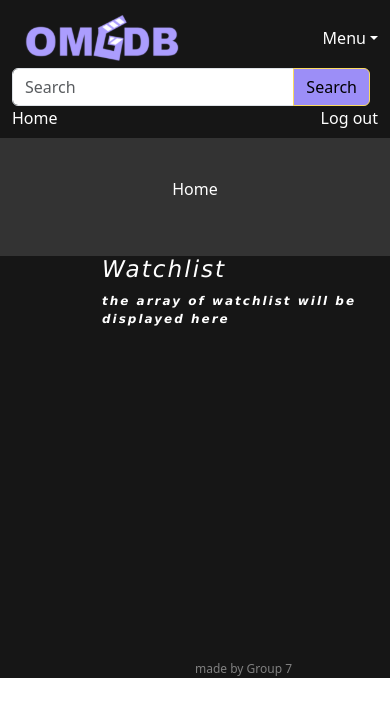
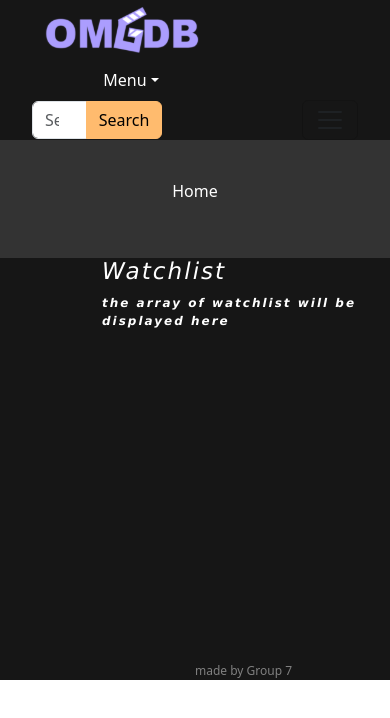
Before and after one commit to ChristopherBJ/frontend_omgdb, a React (Create React App) app: page / in a window 390 px wide. Both pictures are taken after typing "name@example.com", "Sample123" into the empty fields and a click on the button "Login". Shown: the top 718 px of the page. Built offline with nearby package versions, Linux system fonts and the light colour scheme.

Commit message:
Refactor Navbar and Login components; enhance styling with custom CSS and responsive design

```diff
--- a/src/components/Navbar.js
+++ b/src/components/Navbar.js
@@ -13,6 +13,7 @@ import { useNavigate } from 'react-router-dom';
 
 
 
+
 function NavBar() {
 
   const navigate = useNavigate();
@@ -24,18 +25,21 @@ function NavBar() {
   }
 
   return (
-    <Navbar expand="lg">
-      <Container>
+    <Navbar expand="lg" className='navbar-expand-lg'>
+      <Container fluid>
+        <Nav pullLeft className='d-flex'>
           <Navbar.Brand href="/">
             <Image className="Logo" src={Logo} alt="OMGDB Logo" />
           </Navbar.Brand>
-        <NavDropdown title="Menu" id="navbarScrollingDropdown">
+
+          <NavDropdown title="Menu" className="cusnav">
             <NavDropdown.Item href="/title">Movie</NavDropdown.Item>
             <NavDropdown.Item href="/title">Series</NavDropdown.Item>
             <NavDropdown.Divider />
             <NavDropdown.Item href="/persons">Actors</NavDropdown.Item>
           </NavDropdown>
-        <Form className="d-flex input-group me-2">
+        </Nav>
+        <Form className="d-flex input-group me-2 small-searchbar">
           <Form.Control
             type="search"
             placeholder="Search"
@@ -43,8 +47,13 @@ function NavBar() {
           />
           <Button variant="outline-dark" className='custom-button'>Search</Button>
         </Form>
-          <Nav.Link href="/">Home</Nav.Link>
-          <Nav.Link onClick={handleLogout}>Log out</Nav.Link>
+        <Nav pullRight>
+          <Navbar.Toggle className='hamburger'/>
+          <Navbar.Collapse >
+            <Nav.Link href="/" className='cusnavRight'>Home</Nav.Link>
+            <Nav.Link onClick={handleLogout} className='cusnavRight'>Log out</Nav.Link>
+          </Navbar.Collapse>
+        </Nav>
       </Container>
     </Navbar>
 
--- a/src/pages/Login.js
+++ b/src/pages/Login.js
@@ -2,6 +2,7 @@ import React, {useState} from 'react'
 import "bootstrap/dist/css/bootstrap.min.css";
 import { Form, Button } from 'react-bootstrap';
 import { useNavigate } from 'react-router-dom';
+import '../styles/Login.css';
 
 function Login({ onLogin }) {
   const [email, setEmail] = useState('');
@@ -20,16 +21,17 @@ function Login({ onLogin }) {
     };
 
     return (
-        <Form onSubmit={handleLogin} >
-          <Form.Group className="mb-3" controlId="formBasicEmail">
-            <Form.Label>Email address</Form.Label>
+      <div className='login-container'>
+        <Form onSubmit={handleLogin} className='login-box'>
+          <Form.Group controlId="formBasicEmail" >
+            <Form.Label >Email address</Form.Label>
             <Form.Control type="email" placeholder="Enter email" value={email} onChange={(event) => setEmail(event.target.value)} />
             <Form.Text className="text-muted">
               We'll never share your email with anyone else.
             </Form.Text>
           </Form.Group>
 
-          <Form.Group className="mb-3" controlId="formBasicPassword">
+          <Form.Group  controlId="formBasicPassword">
             <Form.Label>Password</Form.Label>
             <Form.Control type="password" placeholder="Password" value={password} onChange={(event) => setPassword(event.target.value)}/>
           </Form.Group>
@@ -37,6 +39,7 @@ function Login({ onLogin }) {
             Login
           </Button>
         </Form>
+      </div>
       );
 }
 
--- /dev/null
+++ b/src/styles/Login.css
@@ -0,0 +1,20 @@
+@import './colorstyles.css';
+
+.login-container {
+  background: linear-gradient(120deg,var(--custom-color1),var(--custom-color2));
+    height: 100vh;
+overflow: hidden;
+    justify-content: center;
+    align-items: center;
+}
+
+.login-box {
+    background: var(--custom-color3);
+    min-max-width: 20%;
+    max-width: 20%;
+    height: 400px;
+    box-shadow: 0 0 10px rgba(0,0,0,0.1);
+    border-radius: 10px;
+    position: relative;
+    overflow: hidden;
+}
--- a/src/styles/Navbar.css
+++ b/src/styles/Navbar.css
@@ -7,19 +7,65 @@
   display: flex;
   flex-direction: row;
   color: white;
+  justify-content: space-between;
+  align-items: center;
+  padding: 0 20px;
+
 }
+
+/* custom CSS */
+.cusnav,
+.cusnav .nav-link {
+
+  margin: auto;
+  border-radius: 6px;
+  color: white !important;
+  /* Ensure it overrides any default styles */
+}
+
+.dropdown-item {
+  color: #000;
+  /* Ensure text is readable */
+}
+
+.cusnavRight {
+  display: flex;
+  flex-direction: row;
+  justify-content: space-between;
+  align-items: center;
+  color: white;
+}
+
+.cusnav .nav-link:hover,
+.cusnav .dropdown-item:hover {
+  margin: auto;
+  background-color: var(--custom-color2);
+  border-radius: 6px;
+  color: black !important;
+  /* Optionally, adjust hover color */
+}
+
+
 
 .Logo {
   height: 50px;
+
 }
 
 .custom-button {
-  background-color: var(--custom-color1);
-  border-color: #fadb61;
-  color: #000; /* Ensure text is readable */
+  background-color: var(--custom-color2);
+  border-color: var(--custom-color5);
+  color: #000;
+  /* Ensure text is readable */
 }
 
 .custom-button:hover {
-  background-color: #eac04e; /* Slightly darker color for hover effect */
-  border-color: #eac04e;
+  background-color: var(--custom-color3);
+  /* Slightly darker color for hover effect */
+  border-color: var(--custom-color3);
 }
+
+
+.small-searchbar {
+  width: 40%;
+}
```
Lines whose indentation alone changed are shown as unchanged.
